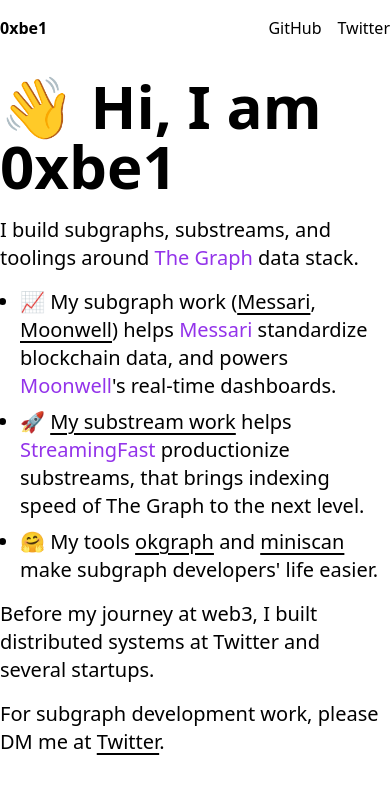
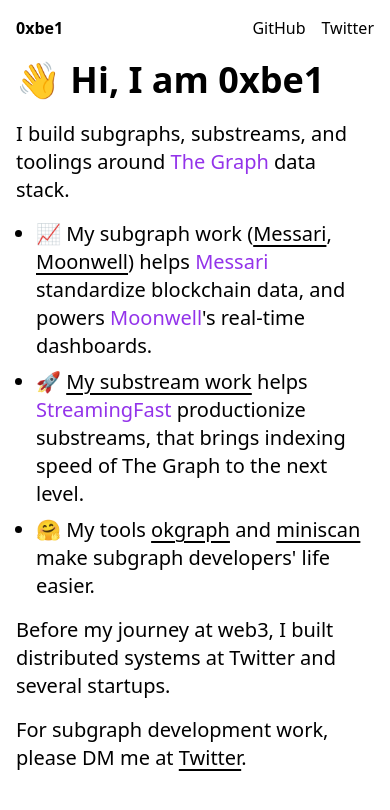
Before and after one commit to 0xbe1/0xbe1.xyz, a Next.js app: page / in a window 390 px wide. Shown: the top 810 px of the page. Built offline with nearby package versions, Linux system fonts and the light colour scheme.

Commit message:
responsive

```diff
--- a/components/Layout.tsx
+++ b/components/Layout.tsx
@@ -3,7 +3,7 @@
 import { ReactElement } from "react";
 const Layout = ({ children }: { children: ReactElement }) => {
   return (
-    <div className="max-w-3xl mx-auto">
+    <div className="max-w-3xl mx-auto p-4">
       <Head>
         <title>0xbe1.xyz</title>
         <link rel="icon" href="/favicon.ico" />
@@ -13,7 +13,7 @@
         ></link>
       </Head>
 
-      <div className="flow-root flex-row py-4">
+      <div className="flow-root flex-row">
         <div className="float-left space-x-4">
           <Link href="/">
             <a className="font-bold">0xbe1</a>
--- a/pages/index.tsx
+++ b/pages/index.tsx
@@ -3,7 +3,7 @@
 const Home: NextPage = () => {
   return (
     <div className="items-center justify-center">
-      <h1 className="text-6xl font-bold my-5">👋 Hi, I am 0xbe1</h1>
+      <h1 className="text-4xl lg:text-6xl font-bold my-5">👋 Hi, I am 0xbe1</h1>
       <div className="text-xl space-y-4 my-5">
         <p>
           I build subgraphs, substreams, and toolings around{" "}
```
